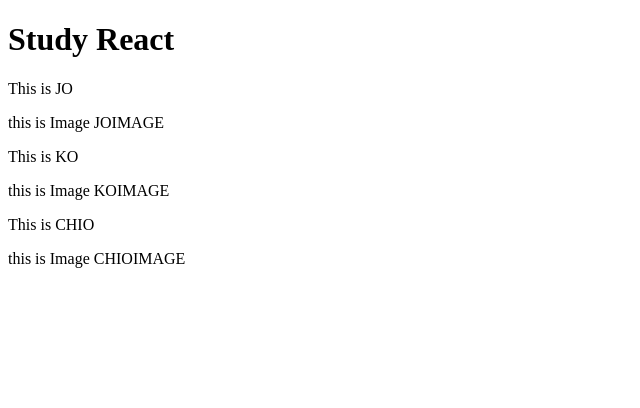
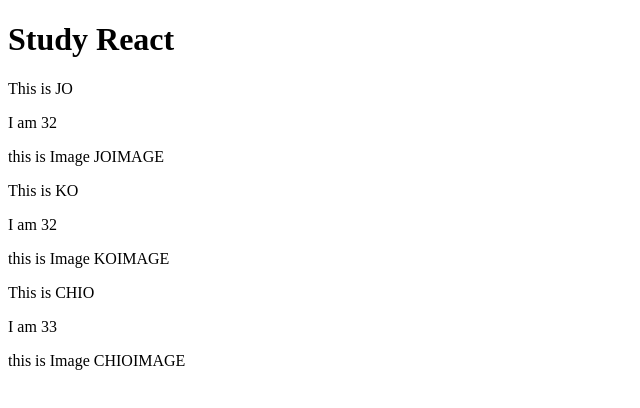
Before and after one commit to movie42/react_study, a React (Create React App) app: page / in a window 1280 px wide. Shown: the top 408 px of the page, without its empty margins (0-640 px from the left). Built offline with nearby package versions, Linux system fonts and the light colour scheme.

Commit message:
prop types

```diff
--- a/package.json
+++ b/package.json
@@ -3,6 +3,7 @@
   "version": "0.1.0",
   "private": true,
   "dependencies": {
+    "prop-types": "^15.7.2",
     "react": "^16.13.1",
     "react-dom": "^16.13.1",
     "react-scripts": "3.4.2"
--- a/src/App.js
+++ b/src/App.js
@@ -1,26 +1,39 @@
 import React from "react";
+import PropTypes from "prop-types";
 
-function Information({ name, picture }) {
+function Information({ name, picture, age }) {
   return (
     <div>
       <p>This is {name}</p>
+      <p>I am {age}</p>
       <p>this is Image {picture}</p>
     </div>
   );
 }
 
 const arrayObject = [
-  { id: 1, name: "JO", picture: "JOIMAGE" },
-  { id: 2, name: "KO", picture: "KOIMAGE" },
-  { id: 3, name: "CHIO", picture: "CHIOIMAGE" },
+  { id: 1, name: "JO", picture: "JOIMAGE", age: 32 },
+  { id: 2, name: "KO", picture: "KOIMAGE", age: 32 },
+  { id: 3, name: "CHIO", picture: "CHIOIMAGE", age: 33 },
 ];
+
+Information.propTypes = {
+  name: PropTypes.string.isRequired,
+  picture: PropTypes.string.isRequired,
+  age: PropTypes.number.isRequired,
+};
 
 function App() {
   return (
     <div className="App">
       <h1>Study React</h1>
       {arrayObject.map((value) => (
-        <Information key={value.id} name={value.name} picture={value.picture} />
+        <Information
+          key={value.id}
+          name={value.name}
+          picture={value.picture}
+          age={value.age}
+        />
       ))}
     </div>
   );
```
Also changed, not shown: 2 other files (tests, documents, lock files or other folders).
